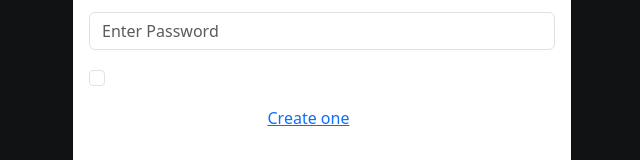
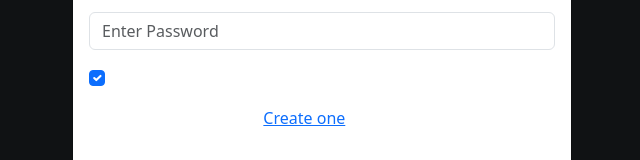
Before and after one commit to proesslet/gadgetgrammar, a Vue app in the folder Gadget-Grammar/: page / in a window 1280 px wide. Both pictures are taken after a click on the button "Log in". Shown: the part 214-374 px from the top of the page, without its empty margins (318-958 px from the left). Built offline with nearby package versions, Linux system fonts and the light colour scheme.

Commit message:
Still working on the login modal

```diff
--- a/Gadget-Grammar/src/components/login.vue
+++ b/Gadget-Grammar/src/components/login.vue
@@ -17,11 +17,11 @@
               <input type="password" class="form-control" id="password" placeholder="Enter Password">
             </div>
             <div class="mb-3 form-check">
-              <input type="checkbox" class="form-check-input" id="rememberMe">
-              <label class="form-check-label" for="rememberMe">Remember me</label>
+              <input type="checkbox" class="form-check-input" id="rememberme" name="rememberme" checked>
+              <label for="rememberme" class="form-check-label">Remember Me</label>
             </div>
             <div class="mb-3">
-              <p>Don't have an account? <a href="#">Create one</a></p>
+              <p>Don't have an account?<a href="#">Create one</a></p>
             </div>
           </form>
         </div>
```
